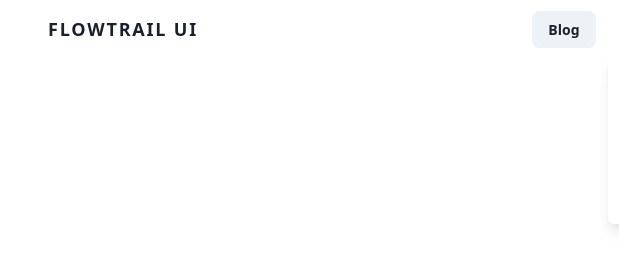
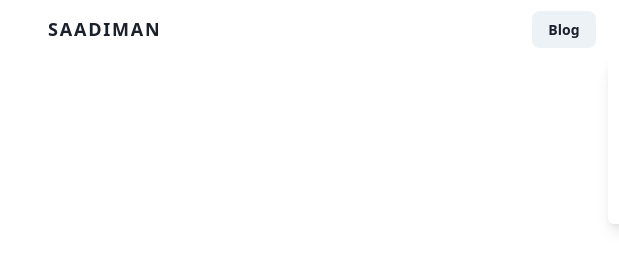
Before and after one commit to madmax124/primo-test, a plain HTML site: page index.html in a window 1280 px wide. Shown: the full height of the page, 0-619 px from the left. Drawn offline with Linux system fonts and the light colour scheme.

```diff
--- a/index.html
+++ b/index.html
@@ -25,7 +25,7 @@
 				<div id="component-cexju" class="w-full"><div class="w-full text-gray-700 bg-white dark-mode:text-gray-200 dark-mode:bg-gray-800">
         <div x-data="{ open: false }" class="flex flex-col max-w-screen-xl px-4 mx-auto md:items-center md:justify-between md:flex-row md:px-6 lg:px-8">
             <div class="flex flex-row items-center justify-between p-4">
-                <a href="#" class="text-lg font-semibold tracking-widest text-gray-900 uppercase rounded-lg dark-mode:text-white focus:outline-none focus:shadow-outline">Flowtrail UI</a>
+                <a href="#" class="text-lg font-semibold tracking-widest text-gray-900 uppercase rounded-lg dark-mode:text-white focus:outline-none focus:shadow-outline">Saadiman</a>
                 <button class="rounded-lg md:hidden focus:outline-none focus:shadow-outline" @click="open = !open">
                     <svg fill="currentColor" viewBox="0 0 20 20" class="w-6 h-6">
                         <path x-show="!open" fill-rule="evenodd" d="M3 5a1 1 0 011-1h12a1 1 0 110 2H4a1 1 0 01-1-1zM3 10a1 1 0 011-1h12a1 1 0 110 2H4a1 1 0 01-1-1zM9 15a1 1 0 011-1h6a1 1 0 110 2h-6a1 1 0 01-1-1z" clip-rule="evenodd"></path>
```
